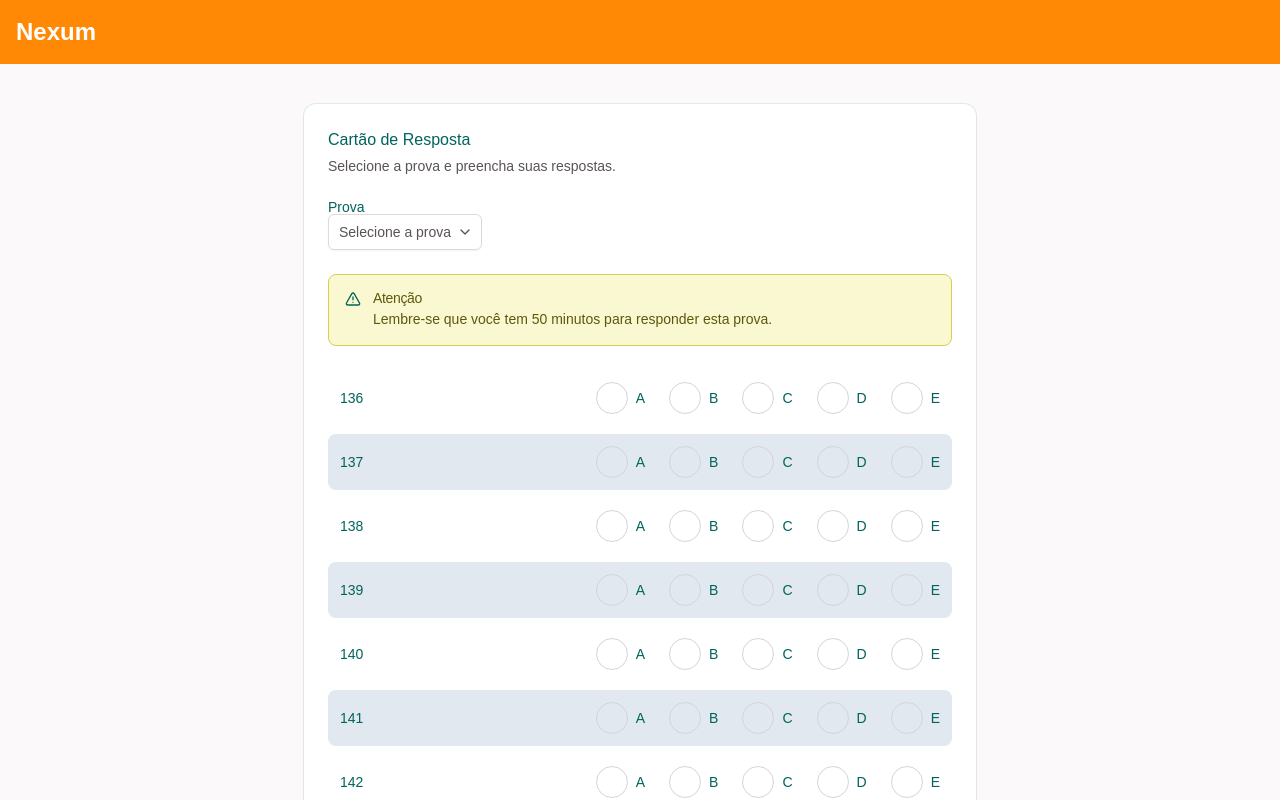
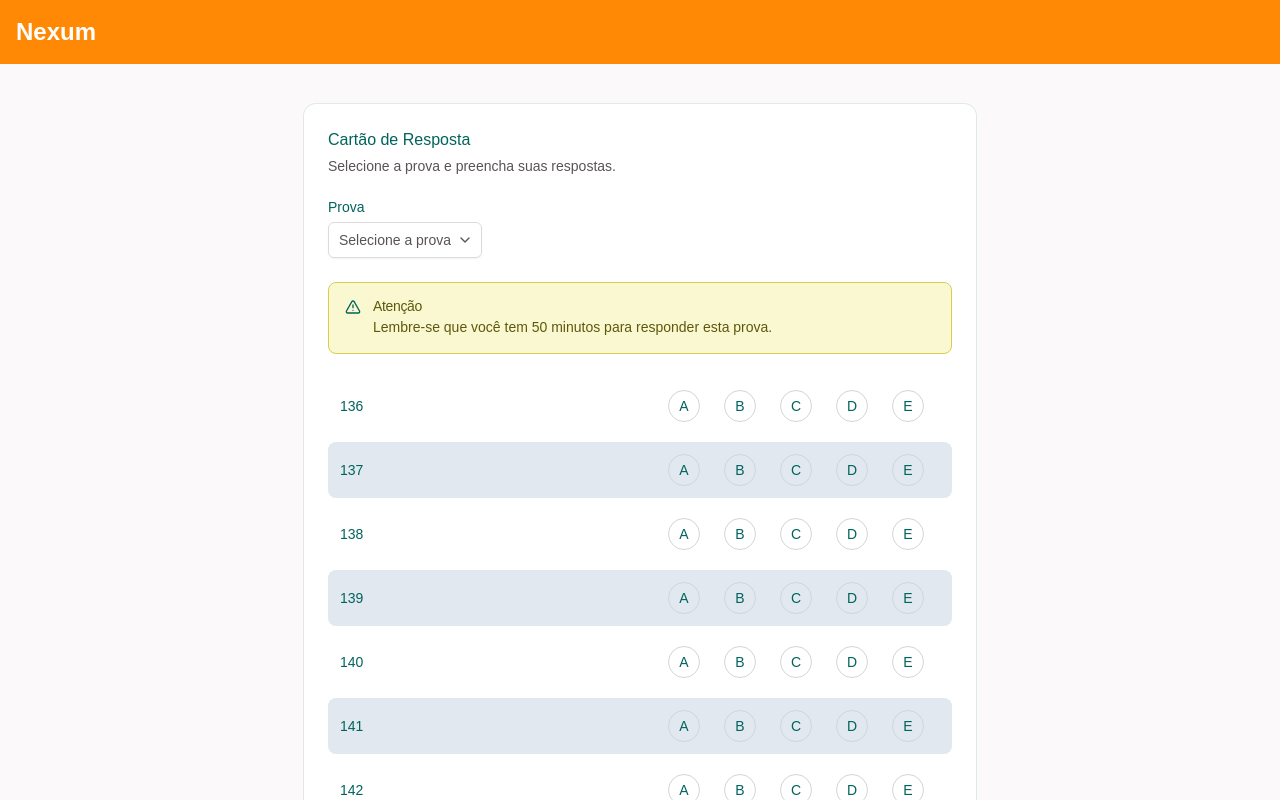
Before and after one commit to Pugialli/nexum, a Next.js app: page /cartao-resposta in a window 1280 px wide. Shown: the top 800 px of the page. Built offline with nearby package versions, Linux system fonts and the light colour scheme; a web font is replaced by a local one.

Commit message:
Perfeito, poderia fazer a mesma alteração para o radio buton no cartao-r

```diff
--- a/app/(app)/cartao-resposta/page.tsx
+++ b/app/(app)/cartao-resposta/page.tsx
@@ -71,7 +71,7 @@ export default function CartaoRespostaPage() {
         </CardHeader>
         <CardContent>
           <form onSubmit={handleSubmit} className="space-y-6">
-            <div>
+            <div className="flex flex-col gap-2">
               <Label htmlFor="prova">Prova</Label>
               <Select>
                 <SelectTrigger id="prova">
@@ -112,13 +112,14 @@ export default function CartaoRespostaPage() {
                     className="flex space-x-4"
                   >
                     {options.map((option) => (
-                      <div key={option} className="flex items-center space-x-2">
-                        <RadioGroupItem
-                          value={option}
-                          id={`q${qNumber}-${option}`}
-                        />
-                        <Label htmlFor={`q${qNumber}-${option}`}>{option}</Label>
-                      </div>
+                      <RadioGroupItem
+                        key={option}
+                        value={option}
+                        id={`q${qNumber}-${option}`}
+                        aria-label={`Opção ${option}`}
+                      >
+                        {option}
+                      </RadioGroupItem>
                     ))}
                   </RadioGroup>
                 </div>
--- a/components/ui/radio-group.tsx
+++ b/components/ui/radio-group.tsx
@@ -2,7 +2,6 @@
 
 import * as React from "react"
 import * as RadioGroupPrimitive from "@radix-ui/react-radio-group"
-import { Circle } from "lucide-react"
 
 import { cn } from "@/lib/utils"
 
@@ -28,15 +27,12 @@ const RadioGroupItem = React.forwardRef<
     <RadioGroupPrimitive.Item
       ref={ref}
       className={cn(
-        "flex items-center justify-center h-8 w-8 rounded-full border border-gray-300 data-[state=checked]:border-primary data-[state=checked]:bg-primary data-[state=checked]:text-primary-foreground focus:outline-none focus-visible:ring-2 focus-visible:ring-ring focus-visible:ring-offset-2 disabled:cursor-not-allowed disabled:opacity-50",
+        "cursor-pointer flex items-center justify-center h-8 w-8 rounded-full border border-gray-300 data-[state=checked]:border-primary data-[state=checked]:bg-primary data-[state=checked]:text-primary-foreground focus:outline-none focus-visible:ring-2 focus-visible:ring-ring focus-visible:ring-offset-2 disabled:cursor-not-allowed disabled:opacity-50",
         className
       )}
       {...props}
     >
       {children}
-      <RadioGroupPrimitive.Indicator className="hidden">
-        <Circle className="h-2.5 w-2.5 fill-current text-current" />
-      </RadioGroupPrimitive.Indicator>
     </RadioGroupPrimitive.Item>
   )
 })
```
